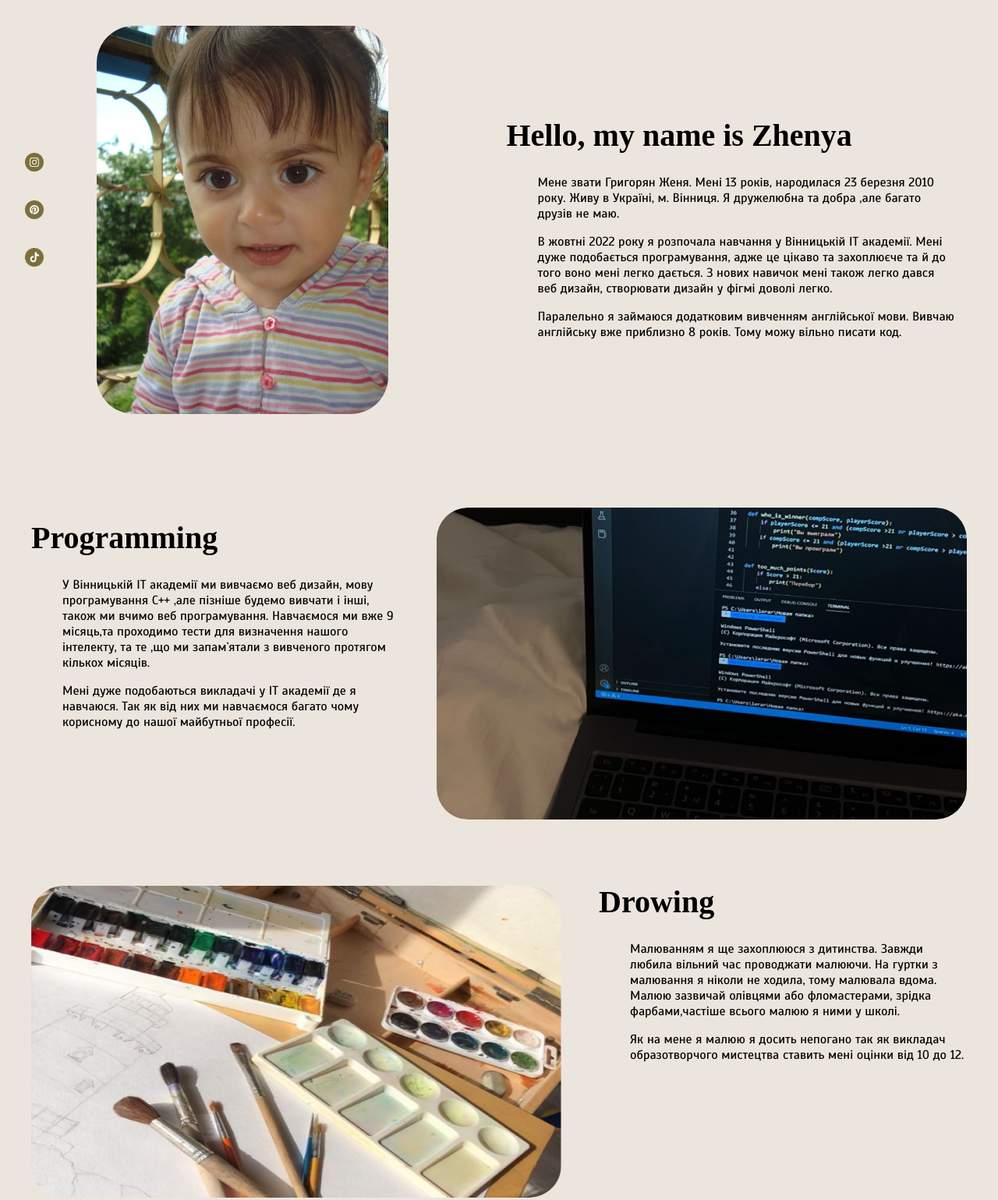
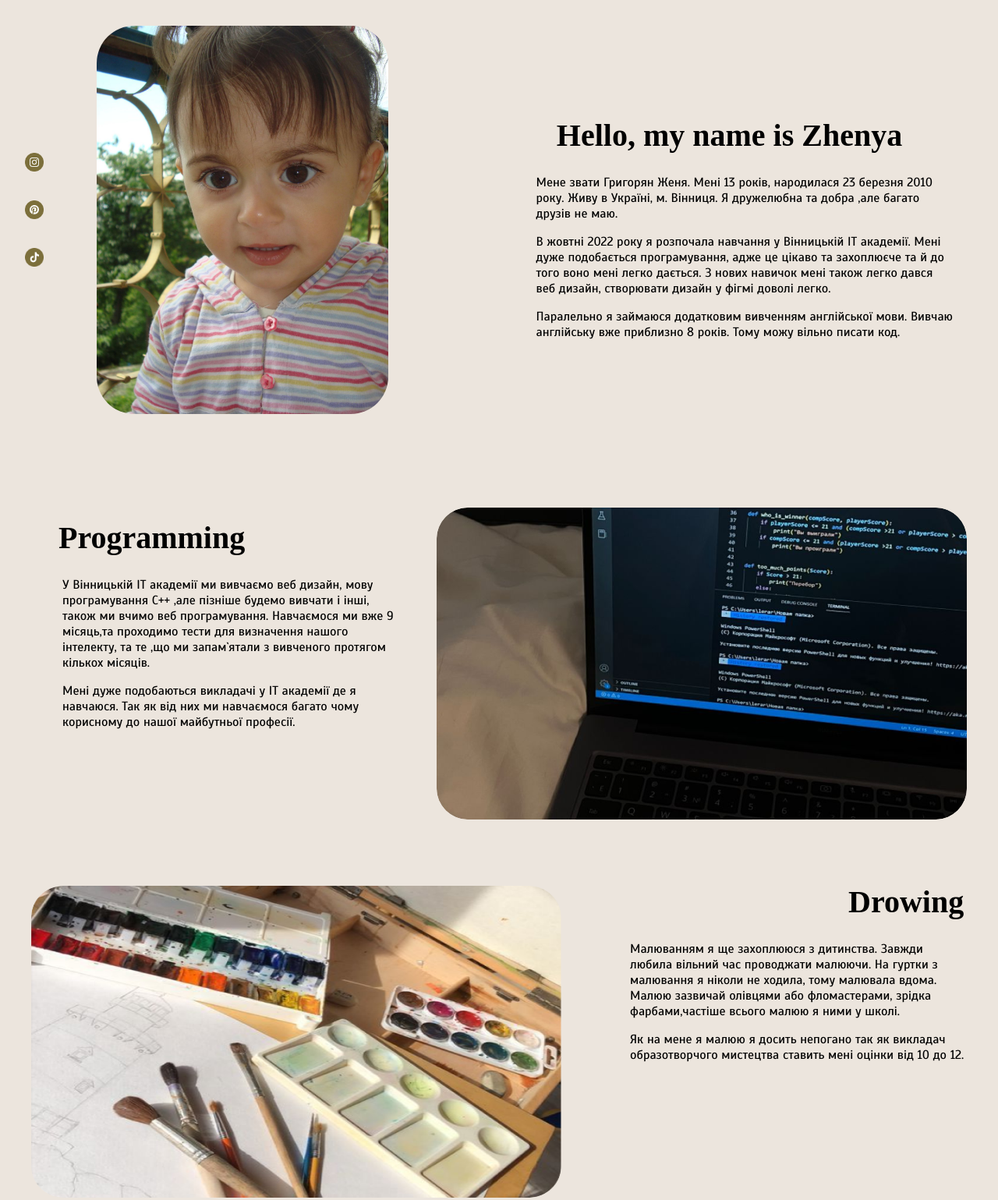
Before and after one commit to zhenyagrigoryan/resume_zhenya, a plain HTML site: page index.html in a window 1280 px wide. Shown: the part 820-2359 px from the top of the page at 78% size. Drawn offline with Linux system fonts and the light colour scheme; a web font is replaced by a local one.

Commit message:
Update style.css

```diff
--- a/style.css
+++ b/style.css
@@ -115,13 +115,17 @@ background-image: url(изображение_viber_2023-05-23_19-13-37-520.jpg);
 h1{
 	font-size: 40px;
 	font-family: 'B Garamond', serif;
+
 }
 .text{
-	margin-left: 152px;
+	margin-left: 150px;
 	/*padding-top: 60px;*/
 	margin-top: 90px;
 	width: 576px;
 	height: 446px;
+}
+.text_h1_1{
+	text-align: center;
 }
 .icons_menu2{
 	width:60px;
@@ -141,12 +145,18 @@ h1{
 	width: 680px;
 	height: 400px;
 	border-radius: 40px;
+
 }
 .text_hb1{
 	margin-top: 135px;
 	width: 472px;
 	height: 320px;
 	margin-left: 40px;
+
+}
+.text_h1_2{
+
+	margin-left: 35px;
 }
 .hb2{
 	margin-top: 80px;
@@ -156,11 +166,17 @@ h1{
 	border-radius: 40px;
 }
 .text_hb2{
+
 	margin-top: -435px;
 	width: 472px;
 	height: 320px;
 	margin-left: 768px;
 }
+.text_h1_3{
+	margin-left: 320px;
+
+}
+
 .tsitat{
 	margin-top: 180px;
 	position: relative;
@@ -269,7 +285,7 @@ h1{
 	width:60px;
 	height:190px;
 	/*border: 1px solid;*/
-	margin-top: -90px;
+	margin-top: -128px;
 	margin-right: 40px;
 	float: right;
 }
@@ -280,7 +296,7 @@ h1{
 	}
 	.txte{
 		width: 830px;
-		margin-top:124px;
+		margin-top:114px;
 		margin-bottom:-40px;
 		text-decoration: none;
 		/*border: 1px solid;*/
```
